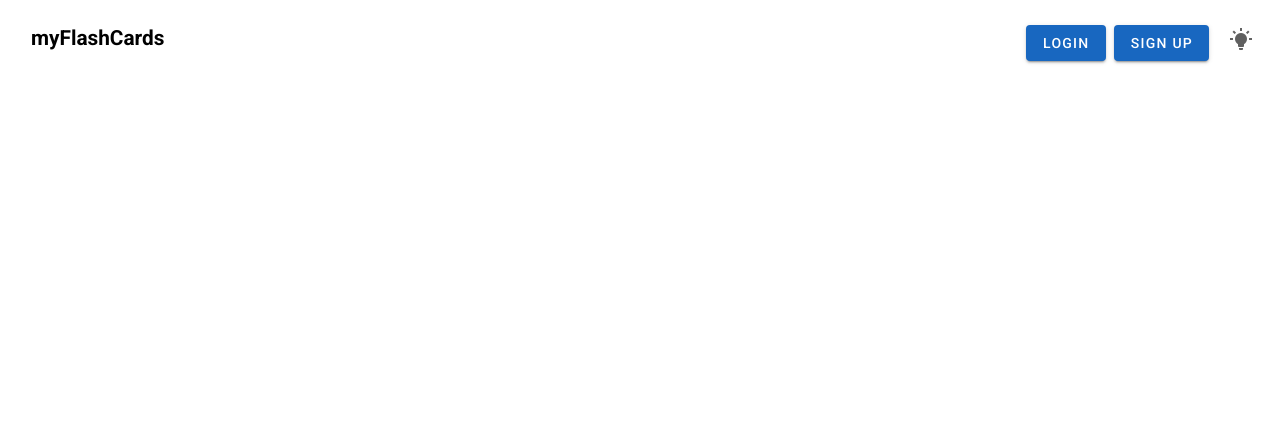
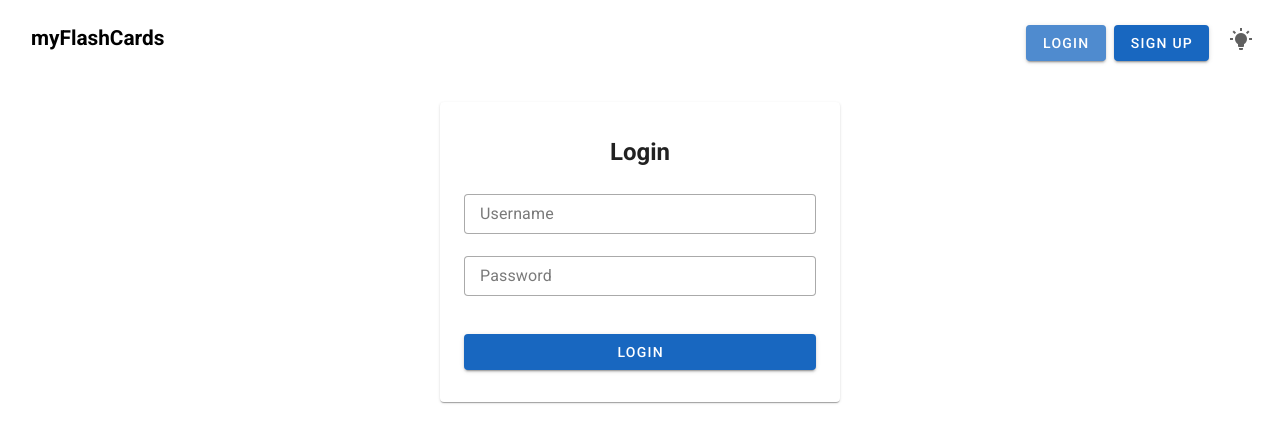
Before and after one commit to helentran64/flashcards, a Vue app in the folder client/: page /log-in in a window 1280 px wide. Shown: the top 442 px of the page. Built offline with nearby package versions, Linux system fonts and the light colour scheme.

Commit message:
created login page #3

```diff
--- a/client/src/App.vue
+++ b/client/src/App.vue
@@ -17,7 +17,7 @@ function toggleTheme() {
             <span class="pl-4 font-weight-bold">myFlashCards</span>
           </RouterLink>
           <span class="navItems">
-            <v-btn color="primary" class="mr-2">Login</v-btn>
+            <v-btn color="primary" class="mr-2" to="/log-in">Login</v-btn>
             <v-btn color="primary" class="mr-2" to="/sign-up">Sign Up</v-btn>
             <v-btn @click="toggleTheme" icon="mdi-lightbulb-on" variant="plain" class="mb-2" />
           </span>
--- a/client/src/router/index.ts
+++ b/client/src/router/index.ts
@@ -14,6 +14,11 @@ const router = createRouter({
       name: 'signup',
       component: () => import('@/views/SignUp.vue'),
     },
+    {
+      path: '/log-in',
+      name: 'login',
+      component: () => import('@/views/LogIn.vue'),
+    },
   ],
 })
 
--- /dev/null
+++ b/client/src/views/LogIn.vue
@@ -0,0 +1,26 @@
+<template>
+  <v-container>
+    <v-card class="px-6 py-8 text-center mx-auto rounded" max-width="400">
+      <h2 class="font-weight-bold mb-6">Login</h2>
+      <v-text-field
+        label="Username"
+        variant="outlined"
+        :rules="[required]"
+        density="compact"
+      ></v-text-field>
+      <v-text-field
+        label="Password"
+        variant="outlined"
+        type="password"
+        :rules="[required]"
+        density="compact"
+      ></v-text-field>
+      <v-btn color="primary" class="mt-4" block>Login</v-btn>
+    </v-card>
+  </v-container>
+</template>
+<script setup lang="ts">
+function required(v: string) {
+  return !!v || 'Field is required'
+}
+</script>
--- a/client/src/views/SignUp.vue
+++ b/client/src/views/SignUp.vue
@@ -43,4 +43,3 @@ function required(v: string) {
   return !!v || 'Field is required'
 }
 </script>
-<style scoped></style>
```
